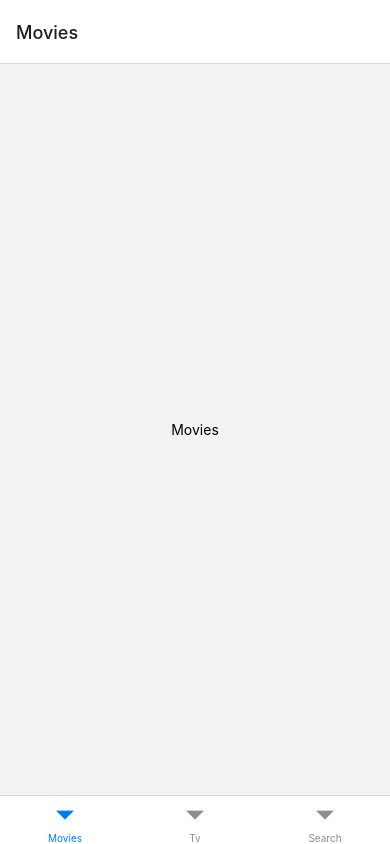
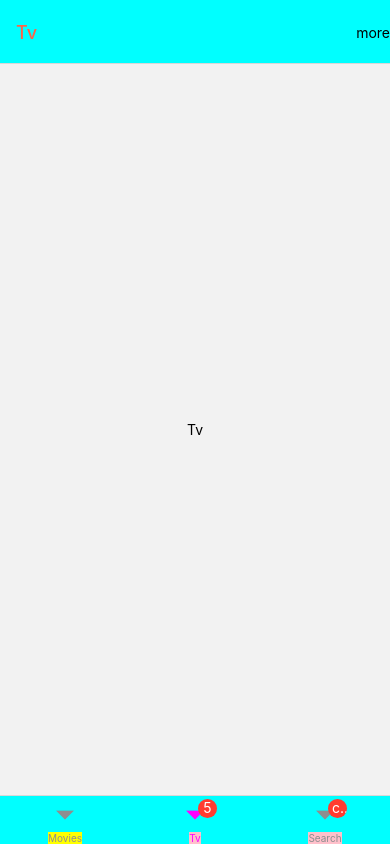
Before and after one commit to ahnniething/movie-app, a React Native app: screen / in a window 390 px wide. Built offline with nearby package versions, Linux system fonts and the light colour scheme.

Commit message:
feat: configure navigation by using screen options and options

```diff
--- a/navigation/Tabs.js
+++ b/navigation/Tabs.js
@@ -1,17 +1,41 @@
+import { createBottomTabNavigator } from "@react-navigation/bottom-tabs";
 import React from "react";
-import { createBottomTabNavigator } from "@react-navigation/bottom-tabs";
 import Movies from "../screens/Movies";
+import Search from "../screens/Search";
 import Tv from "../screens/Tv";
-import Search from "../screens/Search";
+import { View, Text } from "react-native";
+
 
 const Tab = createBottomTabNavigator();
 
 const Tabs = () => (
-<Tab.Navigator>
-    <Tab.Screen name="Movies" component={Movies}/>
-    <Tab.Screen name="Tv" component={Tv}/>
-    <Tab.Screen name="Search" component={Search}/>
-</Tab.Navigator>
+  <Tab.Navigator
+    initialRouteName="Tv"
+    screenOptions={{
+      tabBarStyle: { backgroundColor: "lavender" },
+      tabBarLabelStyle: {
+        backgroundColor: "pink",
+      },
+      tabBarLabelPosition: "below-icon",
+      tabBarActiveTintColor: "magenta",
+    }}
+  >
+    <Tab.Screen
+      name="Movies"
+      component={Movies}
+      options={{
+        tabBarLabelStyle: {
+          backgroundColor: "yellow",
+        },
+      }}
+    />
+    <Tab.Screen name="Tv" component={Tv} options={{ tabBarBadge: 5, tabBarStyle:{backgroundColor:"cyan"}, headerStyle:{backgroundColor:"cyan"}, headerTitleStyle:{color:"tomato"}, headerRight: () => <View><Text>more</Text></View> }} />
+    <Tab.Screen
+      name="Search"
+      component={Search}
+      options={{ tabBarBadge: "click!" }}
+    />
+  </Tab.Navigator>
 );
 
-export default Tabs
+export default Tabs;
```
